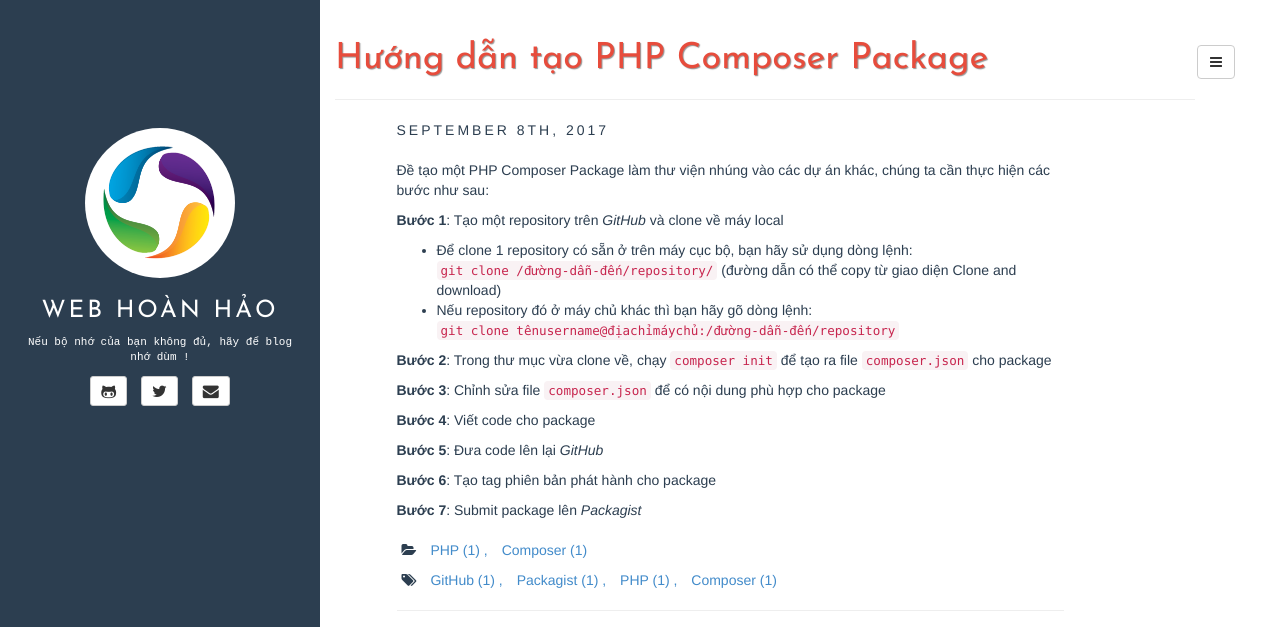
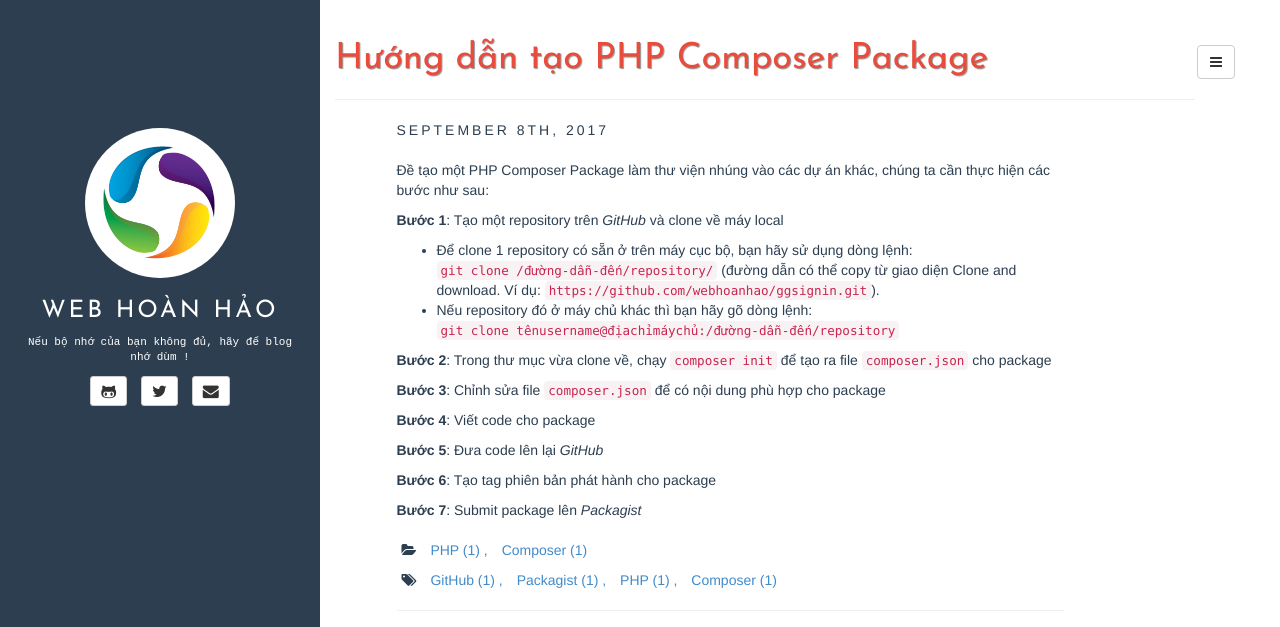
Before and after one commit to webhoanhao/webhoanhao.github.io, a Jekyll site: the page built from _posts/2017-09-08-huong-dan-tao-php-composer-package.md, in a window 1280 px wide and 1010 px high, cut to the strip 0-627 px from the top of the window. Built offline with Jekyll 4.4.1, drawn with Linux system fonts in a browser that asks for light colours; comment, search, counter and statistics services are not loaded.

Commit message:
Update 2017-09-08-huong-dan-tao-php-composer-package.md

```diff
--- a/_posts/2017-09-08-huong-dan-tao-php-composer-package.md
+++ b/_posts/2017-09-08-huong-dan-tao-php-composer-package.md
@@ -12,7 +12,7 @@ comments: true
 **Bước 1**: Tạo một repository trên *GitHub* và clone về máy local
 
 
-- Để clone 1 repository có sẵn ở trên máy cục bộ, bạn hãy sử dụng dòng lệnh: `git clone /đường-dẫn-đến/repository/` (đường dẫn có thể copy từ giao diện Clone and download)
+- Để clone 1 repository có sẵn ở trên máy cục bộ, bạn hãy sử dụng dòng lệnh: `git clone /đường-dẫn-đến/repository/` (đường dẫn có thể copy từ giao diện Clone and download. Ví dụ: `https://github.com/webhoanhao/ggsignin.git`).
 - Nếu repository đó ở máy chủ khác thì bạn hãy gõ dòng lệnh: `git clone tênusername@địachỉmáychủ:/đường-dẫn-đến/repository`
 
 
```
